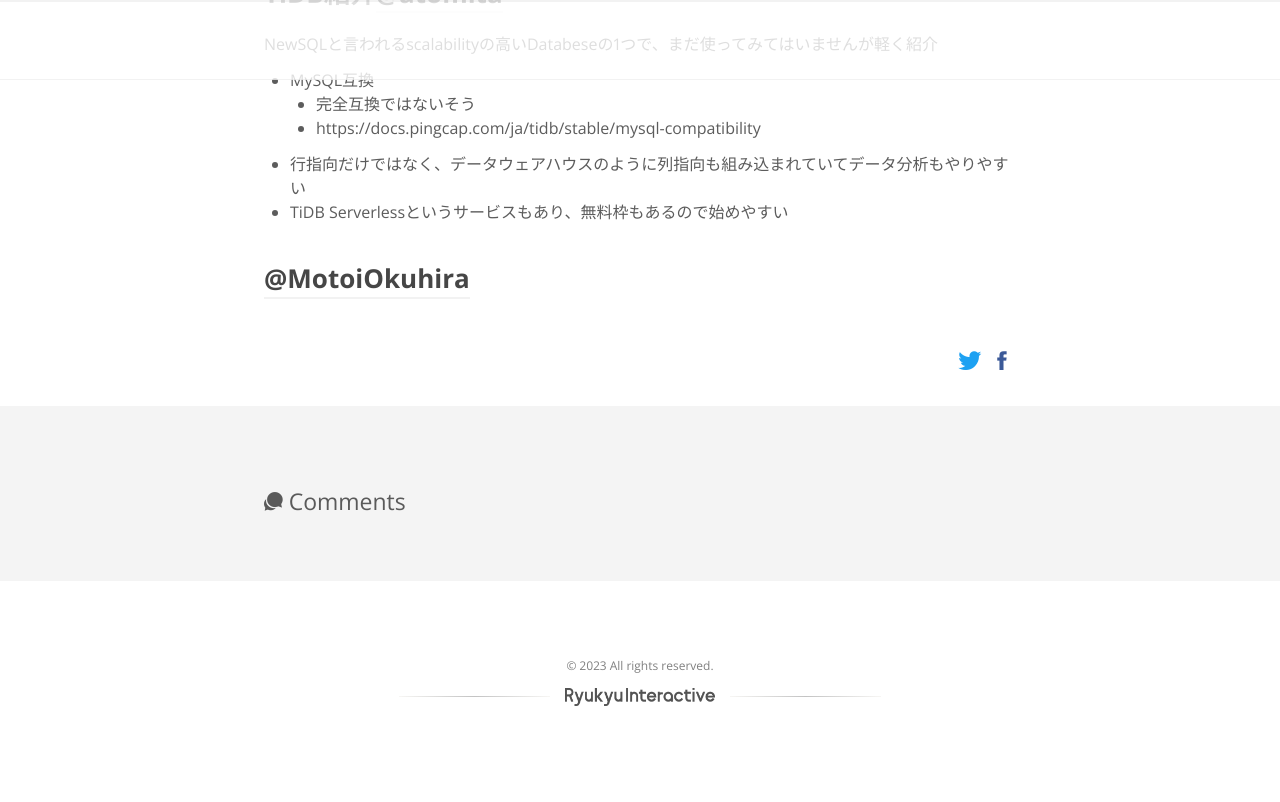
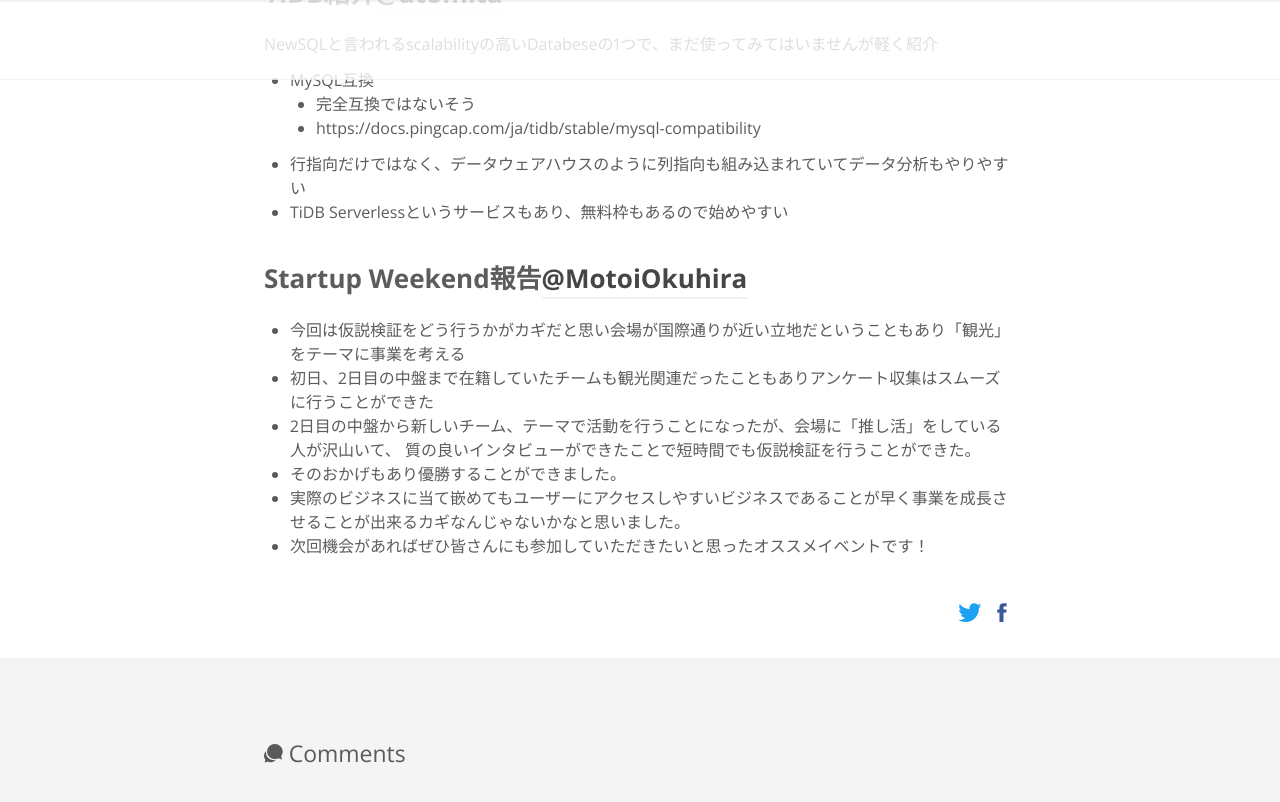
Before and after one commit to RyukyuInteractive/tech.ryukyu-i.co.jp, a Jekyll site: the page built from _posts/2023-10-27-tech-lunch.md, in a window 1280 px wide and 900 px high, scrolled down 594 px. Shown: the top 802 px of the window. Built offline with Jekyll 4.4.1, drawn with Linux system fonts in a browser that asks for light colours; a script that is not in the unit is left out; comment, search, counter and statistics services are not loaded; before the commit the page ends 1364 px from its top, so only the background shows below that.

Commit message:
Update 2023-10-27-tech-lunch.md

```diff
--- a/_posts/2023-10-27-tech-lunch.md
+++ b/_posts/2023-10-27-tech-lunch.md
@@ -26,4 +26,11 @@
 - TiDB Serverlessというサービスもあり、無料枠もあるので始めやすい
 
 
-## [@MotoiOkuhira](https://github.com/MotoiOkuhira)
+## Startup Weekend報告[@MotoiOkuhira](https://github.com/MotoiOkuhira)
+- 今回は仮説検証をどう行うかがカギだと思い会場が国際通りが近い立地だということもあり「観光」をテーマに事業を考える
+- 初日、2日目の中盤まで在籍していたチームも観光関連だったこともありアンケート収集はスムーズに行うことができた
+- 2日目の中盤から新しいチーム、テーマで活動を行うことになったが、会場に「推し活」をしている人が沢山いて、
+質の良いインタビューができたことで短時間でも仮説検証を行うことができた。
+- そのおかげもあり優勝することができました。
+- 実際のビジネスに当て嵌めてもユーザーにアクセスしやすいビジネスであることが早く事業を成長させることが出来るカギなんじゃないかなと思いました。
+- 次回機会があればぜひ皆さんにも参加していただきたいと思ったオススメイベントです！
```
